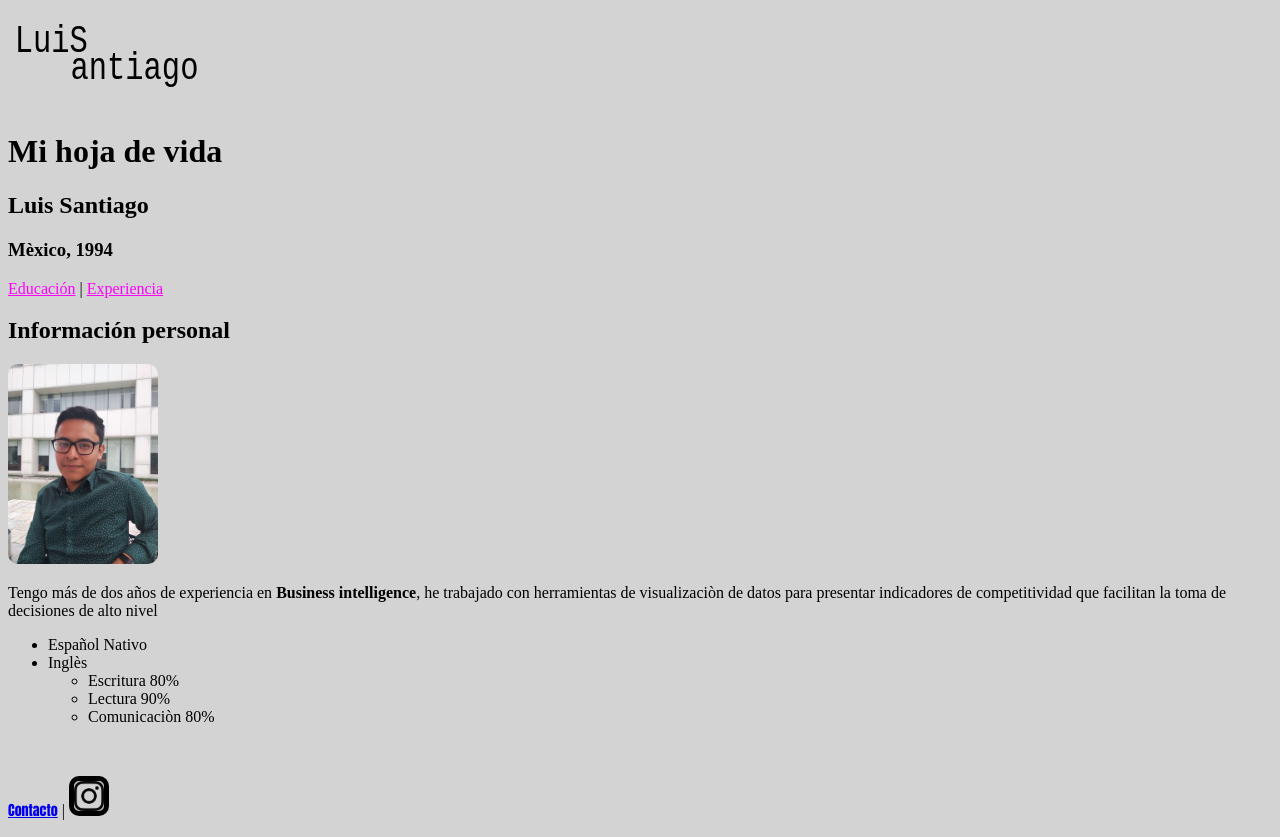
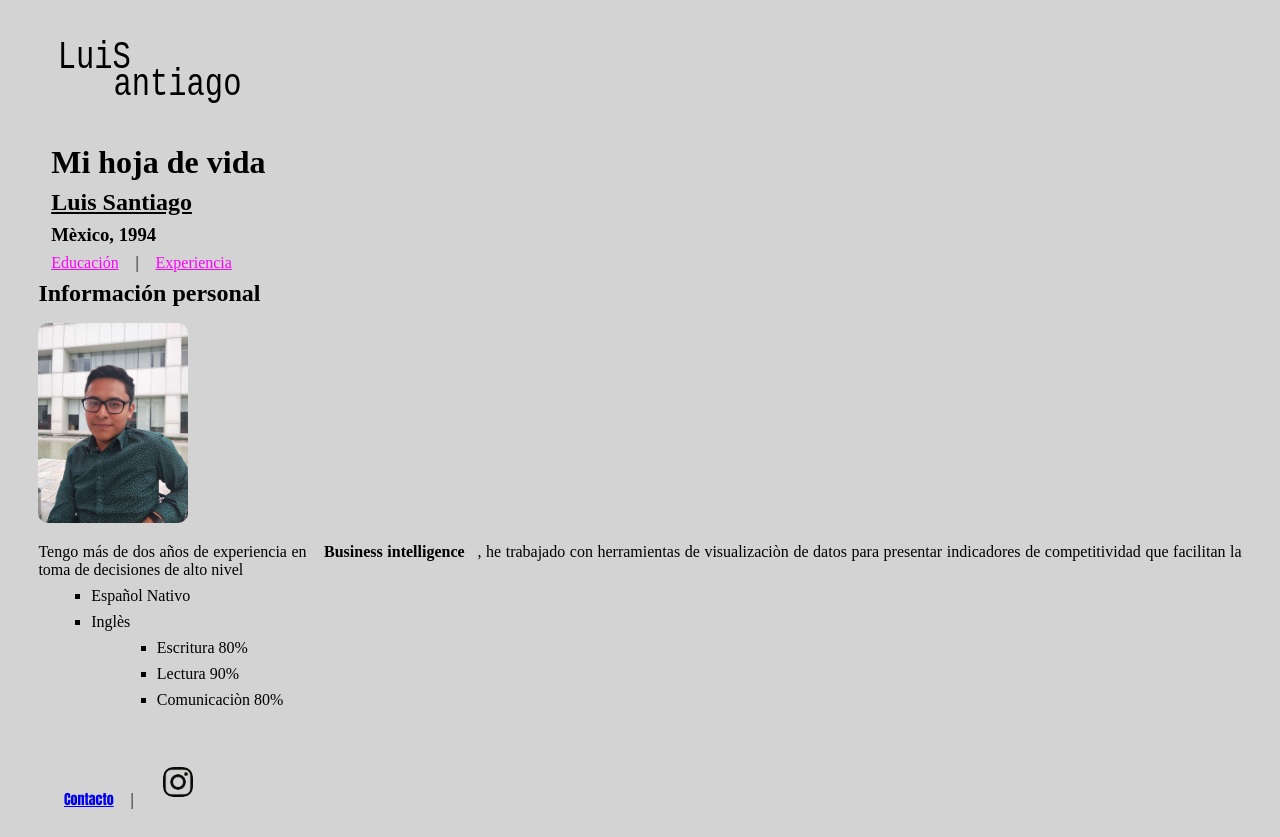
Before and after one commit to lSantiiago/HojadevidaNextU, a plain HTML site: page index.html in a window 1280 px wide. Drawn offline with Linux system fonts and the light colour scheme.

Commit message:
Update estilos.css

```diff
--- a/css/estilos.css
+++ b/css/estilos.css
@@ -31,6 +31,23 @@ a[href^='html']{
   color: magenta;
 }
 
-img[src$=".png"]{
-  border: solid 5px black;
+*{
+  margin: 1vh 1vw;
+
 }
+
+h1 + h2{
+  text-decoration: underline;
+}
+
+h2 ~ p {
+  text-align: justify;
+}
+
+article> h2 {
+  text-decoration: underline;
+}
+
+ul li {
+  list-style-type: square;
+}
```
